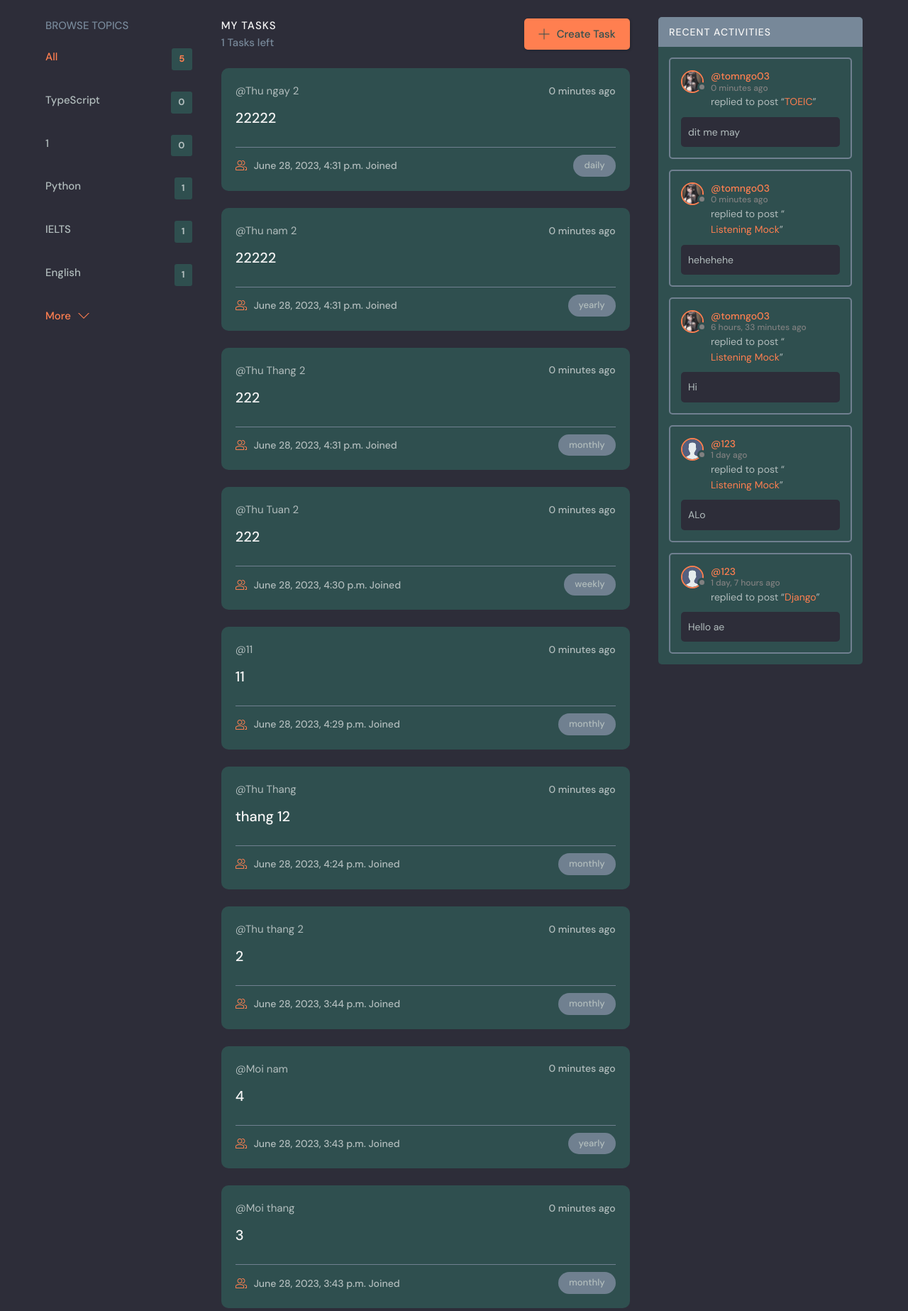
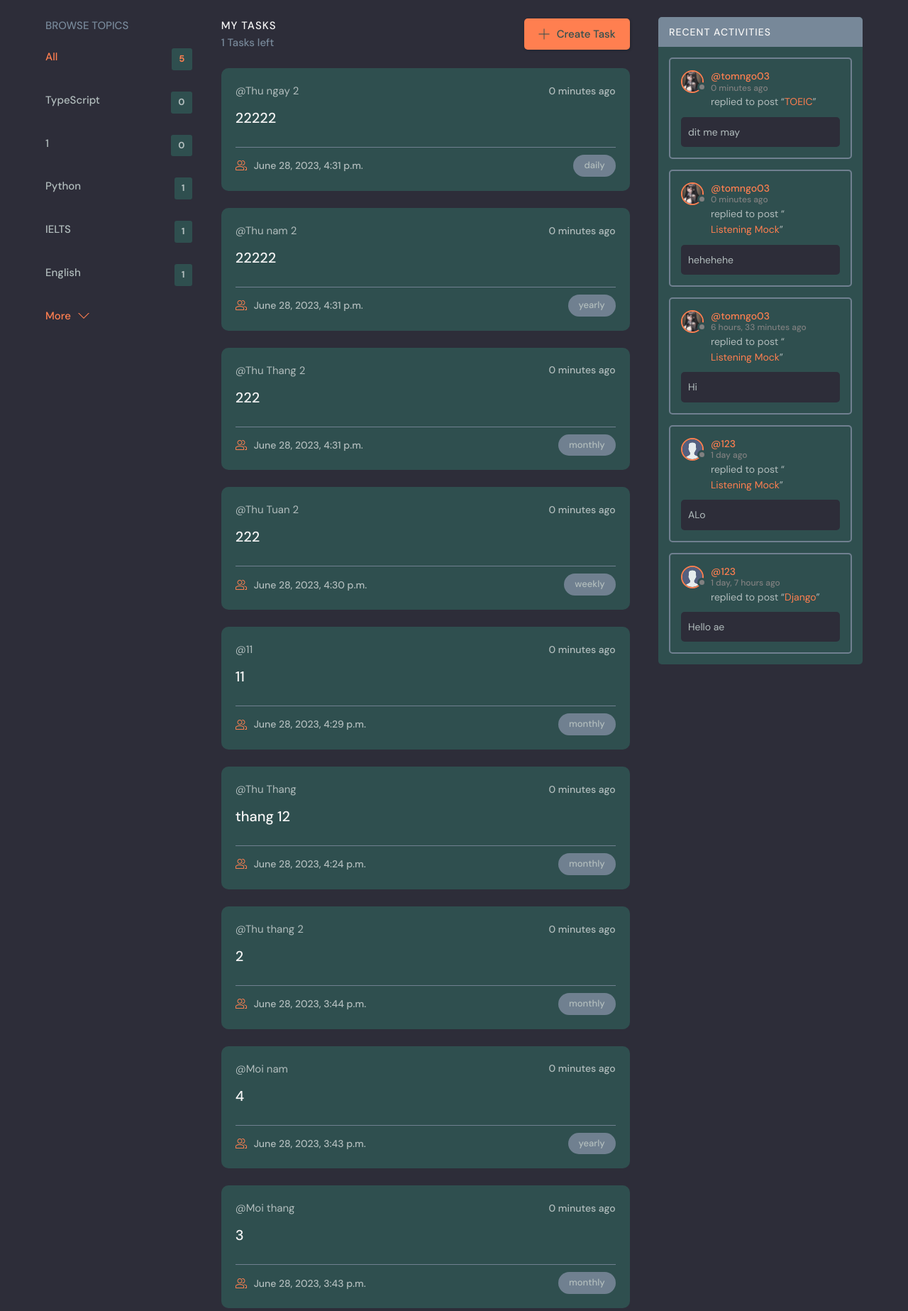
Before and after one commit to TomNgo03/Group_Study, a Django app: template study_project/templates/study_project/task_list.html in a window 1280 px wide. Shown: the part 76-1923 px from the top of the page at 71% size. Run offline with Django 3.2, Linux system fonts and the light colour scheme; data comes from the database, SQL or seed files in the repository; both versions use the stored data as it was after the commit; tables that the repository leaves empty hold one stand-in row (values such as "Sample post"); the template is opened without the code that fills it: values that come from a table or form of the project are taken from there, most other values are stand-ins (such as "Sample title", 1, 10 or a date in 2020).

Commit message:
Task create ok

```diff
--- a/study_project/templates/study_project/task.html
+++ b/study_project/templates/study_project/task.html
@@ -31,7 +31,7 @@
                     d="M12 16c3.859 0 7-3.141 7-7s-3.141-7-7-7c-3.859 0-7 3.141-7 7s3.141 7 7 7zM12 4c2.757 0 5 2.243 5 5s-2.243 5-5 5-5-2.243-5-5c0-2.757 2.243-5 5-5z">
                 </path>
             </svg>
-            {{task.created}} Joined
+            {{task.created}}
         </a>
         <p class="roomListRoom__topic">{{task.reminder_option}}</p>
     </div>
```
Also changed, not shown: db.sqlite3.
